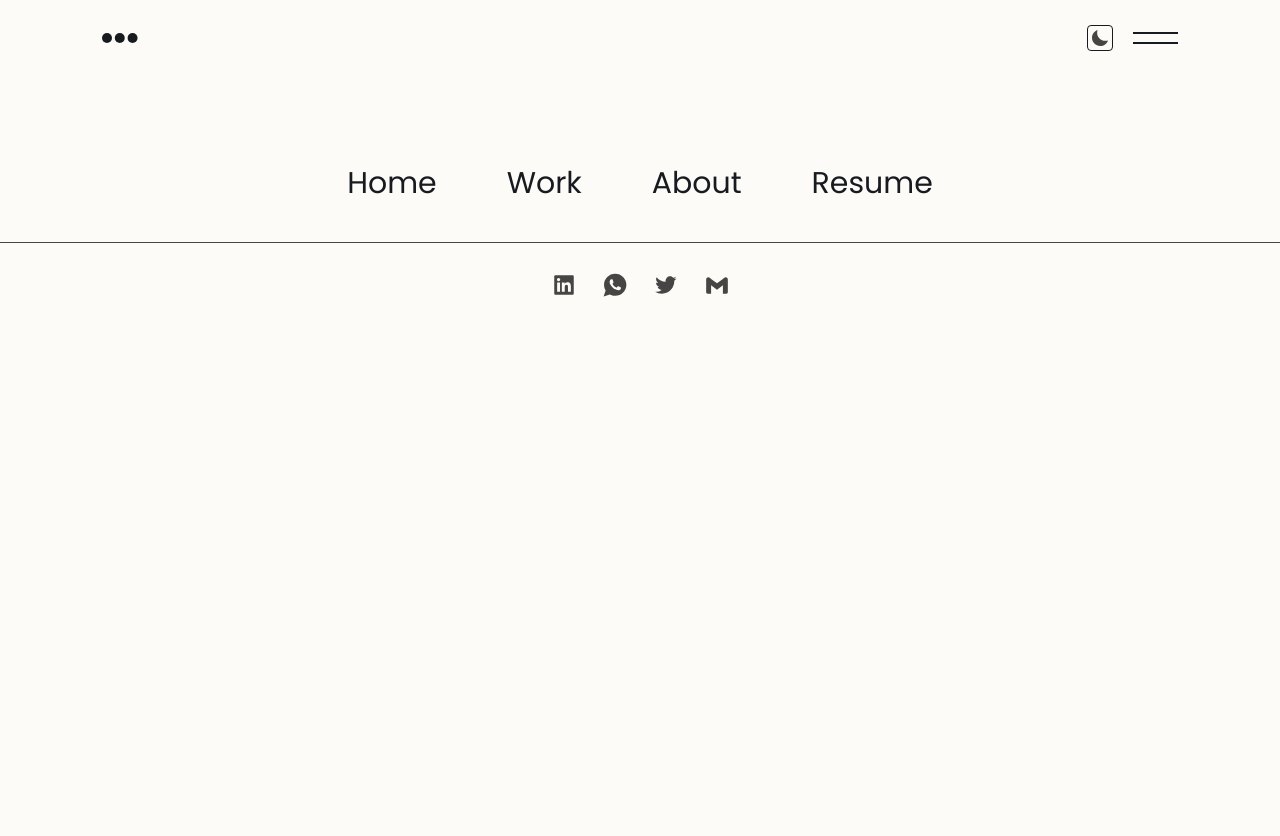
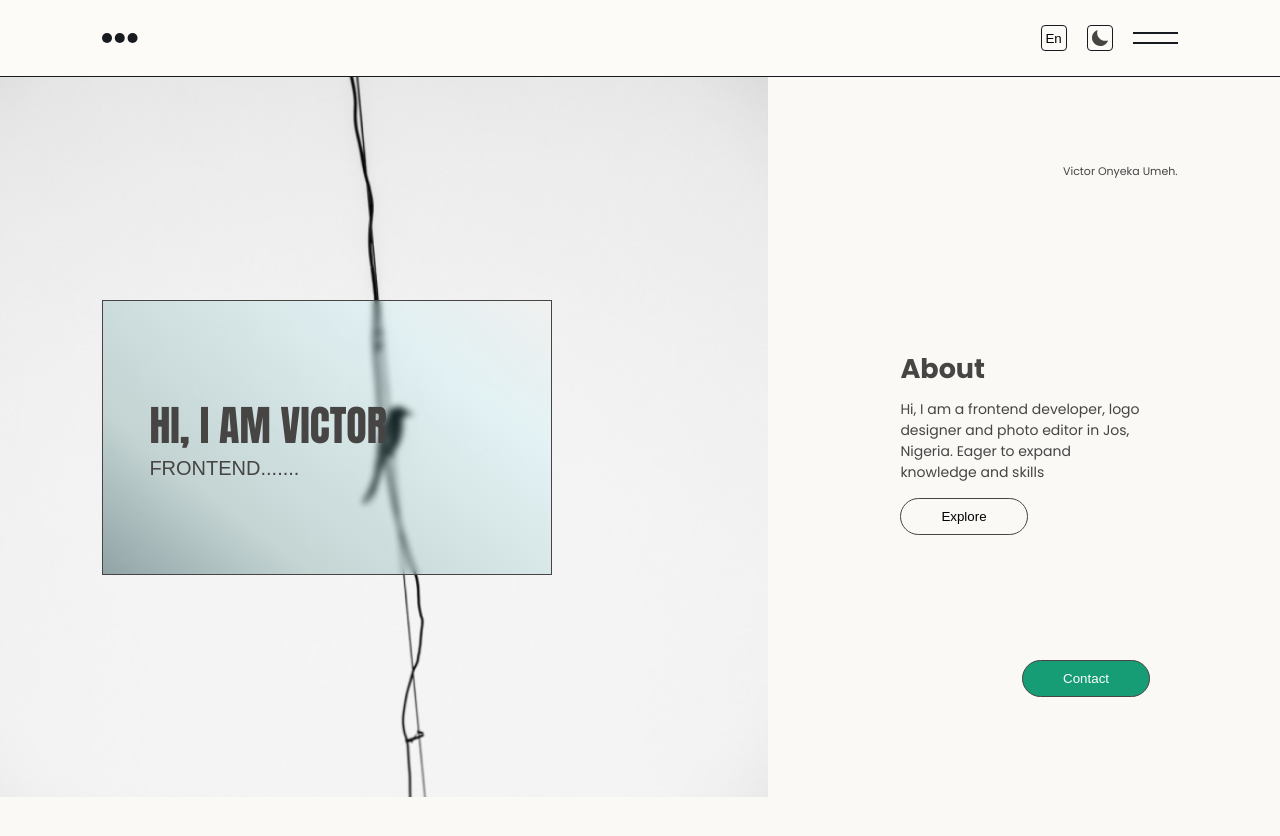
Before and after one commit to Victor-Umeh/portfolio, a React (Vite) app: page / in a window 1280 px wide. Shown: the top 836 px of the page. After the commit the page ends 800 px from the top, so only its background shows below. Built offline with nearby package versions, Linux system fonts and the light colour scheme.

Commit message:
added lang select btn and modified styled component

```diff
--- a/src/components/MainNav.tsx
+++ b/src/components/MainNav.tsx
@@ -55,10 +55,12 @@ const MainNav: React.FC = () => {
           <circle cx="17.7778" cy="5" r="5" fill={logoColor} />
           <circle cx="30.5555" cy="5" r="5" fill={logoColor} />
         </svg>
+        <StyledBtn auto={true}>En</StyledBtn>
         <StyledBtn
           onClick={() => {
             setTheme(!theme);
           }}
+          auto={false}
         >
           <img
             src={theme ? darkThemeIcon : lightThemeIcon}
@@ -78,6 +80,7 @@ const MainNav: React.FC = () => {
             <Link>About</Link>
             <Link>Resume</Link>
           </List>
+
           <SocialBlock as="div">
             <SocialLink href="">
               <BiLogoLinkedinSquare style={{ color: isLight.text }} />
--- a/src/components/styled/elements.styled.ts
+++ b/src/components/styled/elements.styled.ts
@@ -4,6 +4,7 @@ import styled from "styled-components";
 interface Props {
   theme: {};
   pos?: boolean;
+  auto?: boolean;
 }
 
 export const Button = styled.button<Props>`
@@ -18,7 +19,7 @@ export const StyledBtn = styled(Button)`
   justify-content: center;
   width: 26px;
   aspect-ratio: 1;
-  margin-left: auto;
+  margin-left: ${({ auto }) => auto && "auto"};
   margin-right: 2rem;
   padding: 0.4rem;
   border: 1px solid ${({ theme }) => theme.accent};
@@ -80,24 +81,24 @@ export const Menu = styled.div<Props>`
   display: flex;
   flex-direction: column;
   align-items: center;
-  gap: 4vw;
+  gap: 0vw;
   padding-top: 8rem;
   background-color: ${({ theme }) => theme.body};
   height: 100vh;
-  position: absolute;
-  top: 7.6rem;
+  position: fixed;
+  top: 6.5rem;
   left: 0;
   right: 0;
   bottom: 0;
-  /* height: 0%;*/
-  /* visibility: hidden;  */
+  /* display: none; */
+  visibility: hidden;
 `;
 
 export const List = styled.ul<Props>`
   display: flex;
   flex-direction: column;
   align-items: center;
-  gap: clamp(2rem, 5vw, 6rem);
+  gap: min(3vw, 4rem);
   background-color: ${({ theme }) => theme.body};
 
   @media (min-width: 768px) {
@@ -126,21 +127,24 @@ export const Link = styled.li<Props>`
 export const SocialBlock = styled(List)`
   position: relative;
   font-size: 2rem;
-  gap: 0.5rem;
-
-  @media (min-width: 768px) {
-    flex-direction: row;
-    /* align-items: center; */
-    /* justify-content: center; */
-  }
+  display: flex;
+  justify-content: center;
+  gap: 0.8rem;
+  flex-direction: row;
+  width: 34vw;
+  min-width: max-content;
+  margin-top: 1rem;
 
   &::before {
     position: absolute;
     content: "";
-    top: -2rem;
-    width: 100vw;
-    height: 1px;
+    width: 100%;
+    height: 5rem;
+    opacity: 0.1;
     background-color: ${({ theme }) => theme.text};
+  }
+
+  @media (min-width: 768px) {
   }
 `;
 
@@ -148,9 +152,10 @@ export const SocialLink = styled.a`
   font-size: 2.6rem;
   padding: 0.5rem 1rem;
   cursor: pointer;
+  z-index: 10;
 
   &:hover {
-    opacity: 0.6;
+    opacity: 0.5;
   }
 `;
 
```
